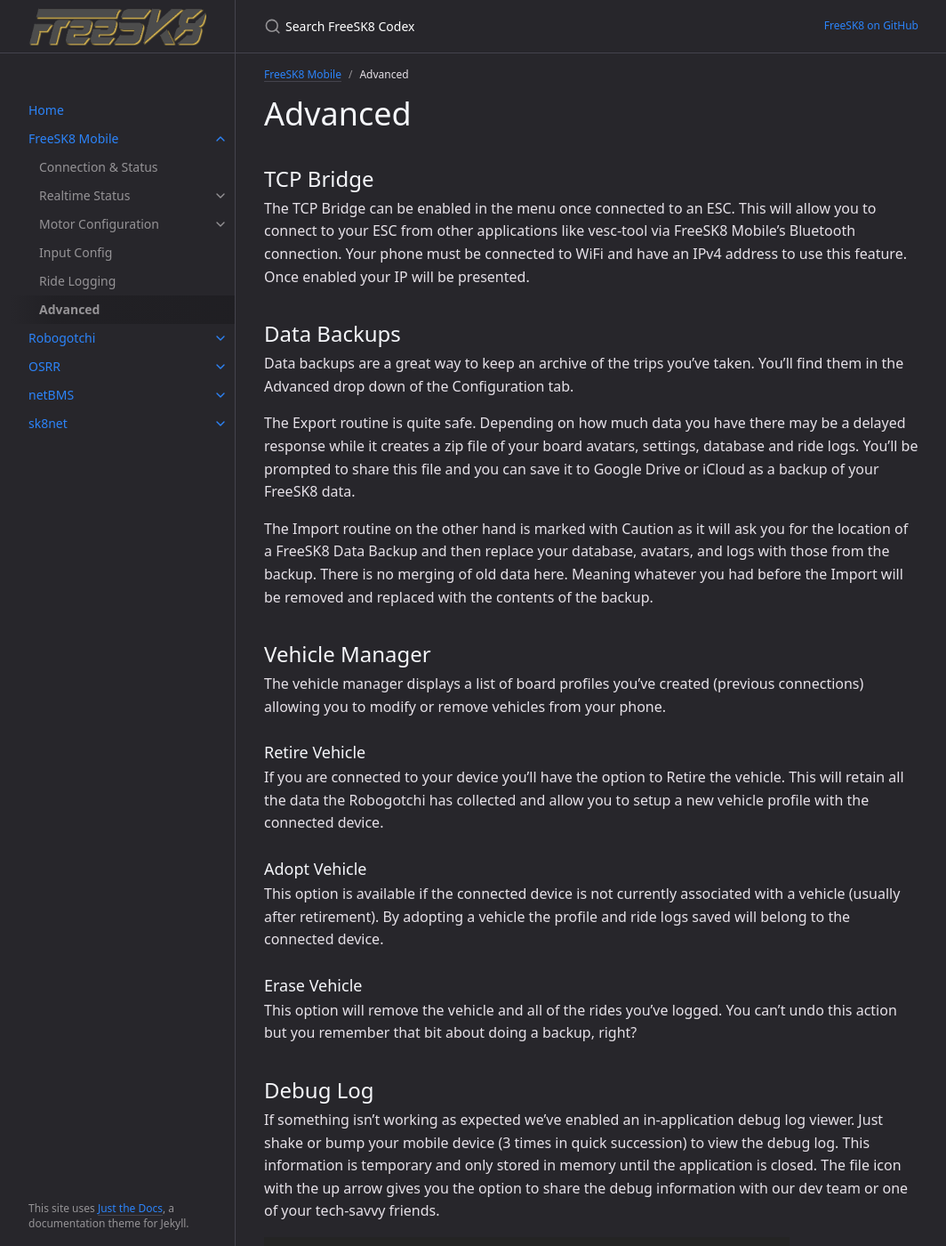
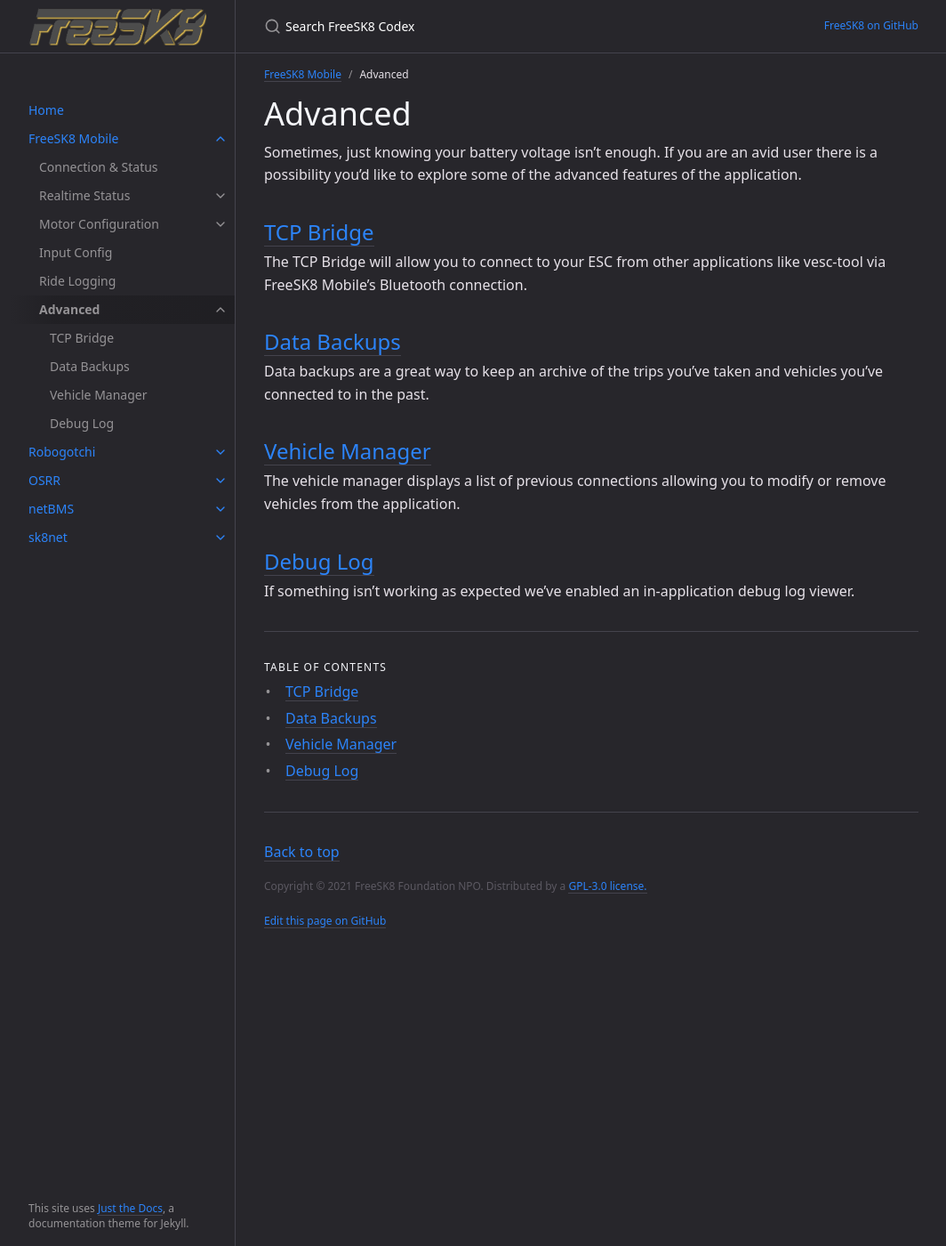
Before and after one commit to FreeSK8/codex, a Jekyll site: the page built from docs/freesk8-mobile/advanced.md, in a window 1280 px wide and 1400 px high. Shown: the whole window at 89% size, without its empty margins (107-1171 px from the left). Built offline with Jekyll 4.4.1, drawn with Linux system fonts in a browser that asks for light colours.

Commit message:
mobile app advanced

```diff
--- a/docs/freesk8-mobile/advanced.md
+++ b/docs/freesk8-mobile/advanced.md
@@ -3,37 +3,25 @@ layout: default
 title: Advanced
 nav_order: 7
 parent: FreeSK8 Mobile
+has_children: true
 ---
 
 # Advanced
 
-## TCP Bridge
+Sometimes, just knowing your battery voltage isn't enough. If you are an avid user there is a possibility you'd like to explore some of the advanced features of the application.
 
-The TCP Bridge can be enabled in the menu once connected to an ESC. This will allow you to connect to your ESC from other applications like vesc-tool via FreeSK8 Mobile’s Bluetooth connection. Your phone must be connected to WiFi and have an IPv4 address to use this feature. Once enabled your IP will be presented.
+## [TCP Bridge]({{ '/' | absolute_url }}docs/freesk8-mobile/advanced/tcp-bridge)
 
-## Data Backups
+The TCP Bridge will allow you to connect to your ESC from other applications like vesc-tool via FreeSK8 Mobile’s Bluetooth connection.
 
-Data backups are a great way to keep an archive of the trips you've taken. You'll find them in the Advanced drop down of the Configuration tab.
+## [Data Backups]({{ '/' | absolute_url }}docs/freesk8-mobile/advanced/data-backup)
 
-The Export routine is quite safe. Depending on how much data you have there may be a delayed response while it creates a zip file of your board avatars, settings, database and ride logs. You’ll be prompted to share this file and you can save it to Google Drive or iCloud as a backup of your FreeSK8 data.
+Data backups are a great way to keep an archive of the trips you've taken and vehicles you've connected to in the past.
 
-The Import routine on the other hand is marked with Caution as it will ask you for the location of a FreeSK8 Data Backup and then replace your database, avatars, and logs with those from the backup. There is no merging of old data here. Meaning whatever you had before the Import will be removed and replaced with the contents of the backup.
+## [Vehicle Manager]({{ '/' | absolute_url }}docs/freesk8-mobile/advanced/vehicle-manager)
 
-## Vehicle Manager
+The vehicle manager displays a list of previous connections allowing you to modify or remove vehicles from the application.
 
-The vehicle manager displays a list of board profiles you've created (previous connections) allowing you to modify or remove vehicles from your phone.
+## [Debug Log]({{ '/' | absolute_url }}docs/freesk8-mobile/advanced/debug-log)
 
-### Retire Vehicle
-If you are connected to your device you’ll have the option to Retire the vehicle. This will retain all the data the Robogotchi has collected and allow you to setup a new vehicle profile with the connected device.
-
-### Adopt Vehicle
-This option is available if the connected device is not currently associated with a vehicle (usually after retirement). By adopting a vehicle the profile and ride logs saved will belong to the connected device.
-
-### Erase Vehicle
-This option will remove the vehicle and all of the rides you’ve logged. You can't undo this action but you remember that bit about doing a backup, right?
-
-## Debug Log
-
-If something isn't working as expected we've enabled an in-application debug log viewer. Just shake or bump your mobile device (3 times in quick succession) to view the debug log. This information is temporary and only stored in memory until the application is closed. The file icon with the up arrow gives you the option to share the debug information with our dev team or one of your tech-savvy friends.
-
-![Debug Log]({{ '/' | absolute_url }}assets/images/mobileapp/advanced/debug.jpg)
+If something isn't working as expected we've enabled an in-application debug log viewer.
```
Also changed, not shown: docs/freesk8-mobile/advanced/data-backup.md (added, +23 -0 lines), docs/freesk8-mobile/advanced/debug-log.md (added, +15 -0 lines), docs/freesk8-mobile/advanced/tcp-bridge.md (added, +15 -0 lines), docs/freesk8-mobile/advanced/vehicle-manager.md (added, +22 -0 lines), assets/images/mobileapp/advanced/drop-down.png (added), assets/images/mobileapp/advanced/tcp-bridge.png (added).
